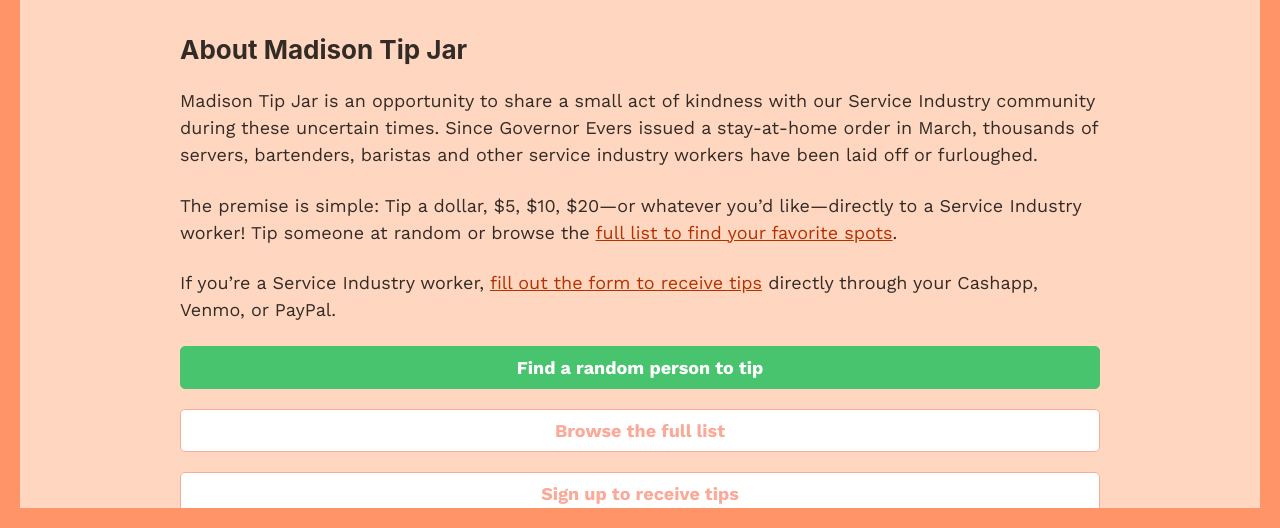
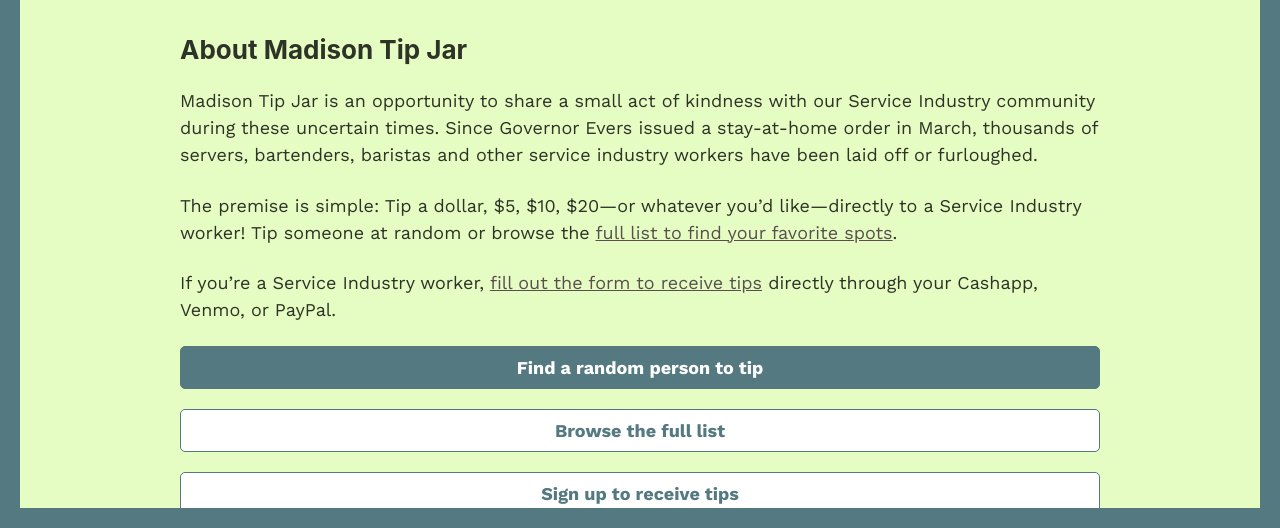
Before and after one commit to noahmanger/pdxtipjar, a Gatsby site: page / in a window 1280 px wide. Shown: the part 272-800 px from the top of the page. Built offline with nearby package versions, Linux system fonts and the light colour scheme; Gatsby itself is replaced by a stand-in of ours.

Commit message:
updates to lgoos / colors

```diff
--- a/src/styles/global.scss
+++ b/src/styles/global.scss
@@ -5,13 +5,13 @@
 $medium: 700px;
 $large: 1000px;
 
-$bg: #ffd6bf;
-$tangerine: #ffae80;
-$mint: #e2efbb;
-$peach: #ff9469;
+$bg: #E5FCC2;
+$tangerine: #594F4F;
+$mint: #547980;
+$peach: #547980;
 $border: $peach;
-$green: #48c36e;
-$link: #b33300;
+$green: #547980;
+$link: #594F4F;
 
 @import "modal.scss";
 
@@ -84,10 +84,10 @@
     margin-bottom: 20px;
     text-align: center;
     text-decoration: none;
-    color: #fbaa9a;
+    color: #547980;
     font-weight: bold;
     font-size: 18px;
-    border: 1px solid #fbaa9a;
+    border: 1px solid #547980;
   }
 }
 
```
Also changed, not shown: src/images/logo.png, static/images/favicon-16x16.png, static/images/favicon-32x32.png, static/images/favicon-96x96.png, static/images/logo.png, 1 other file.
